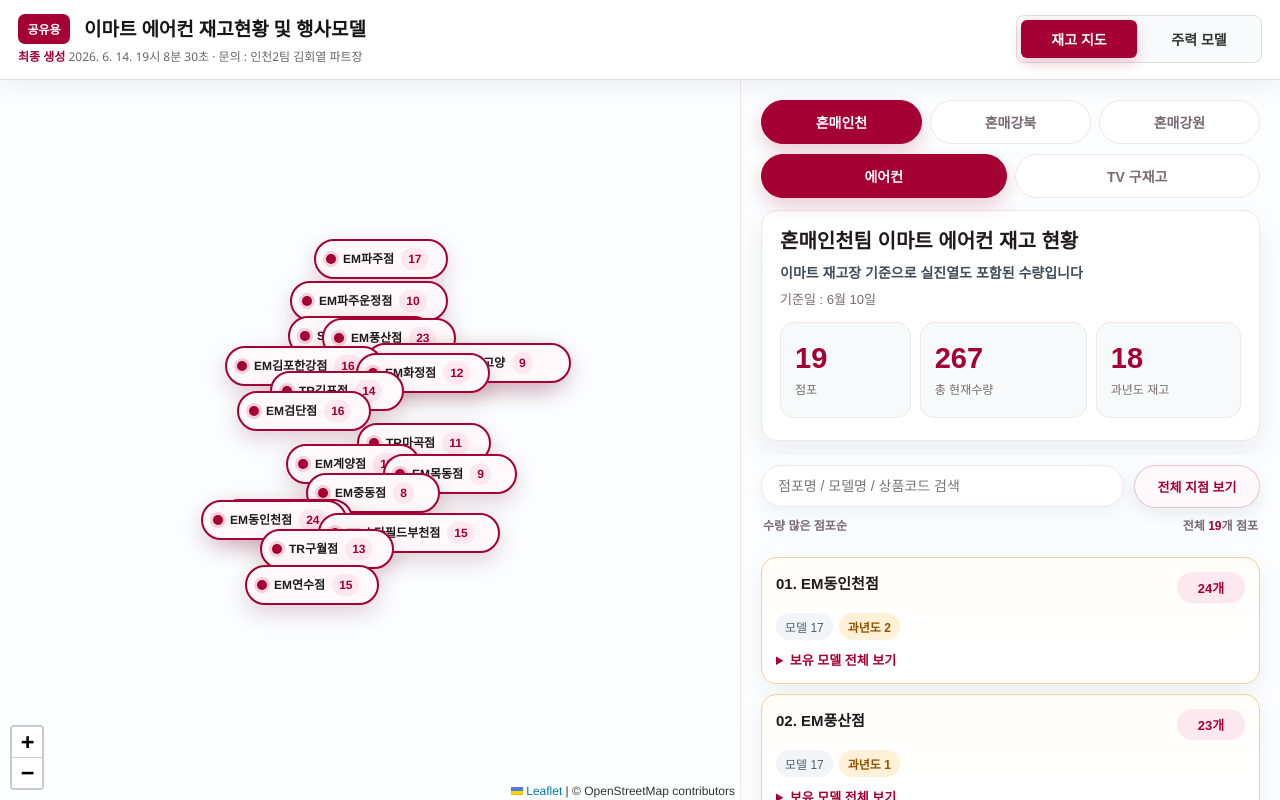
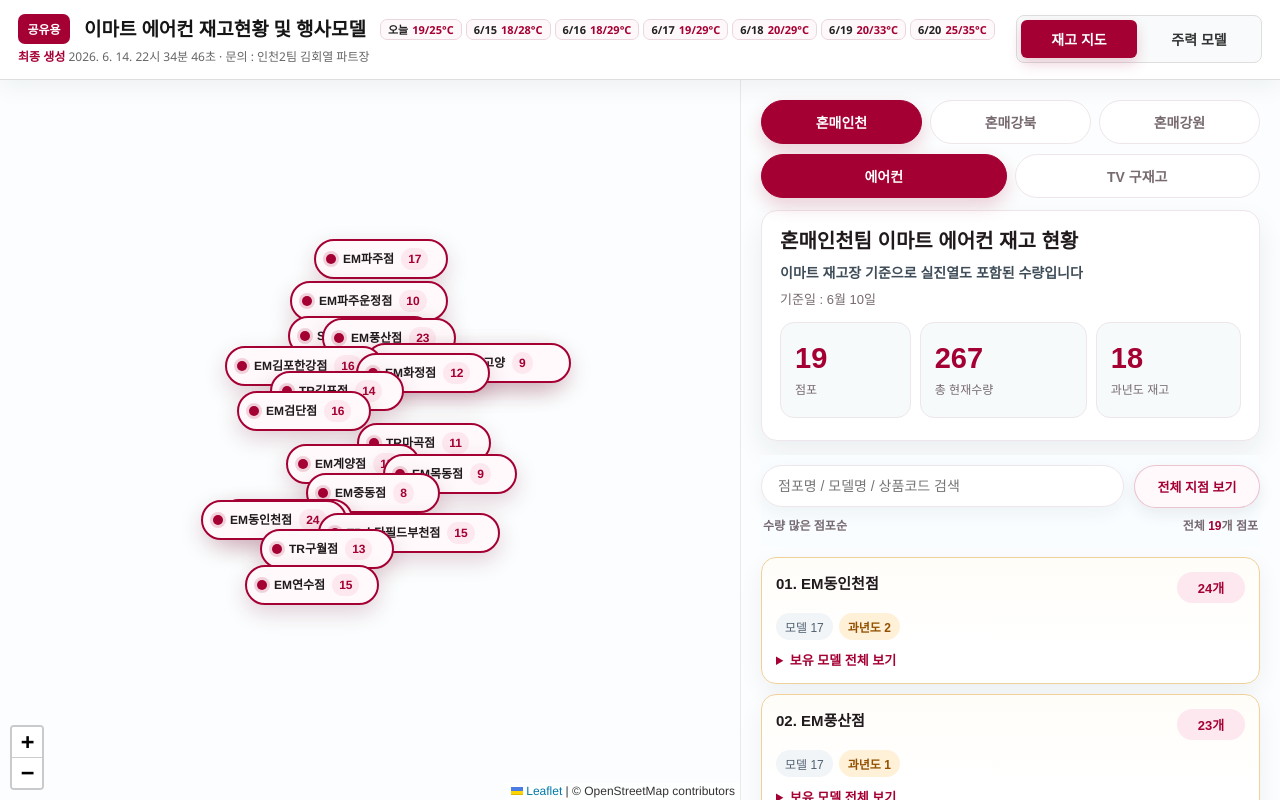
Before and after one commit to hoiyoulgame/incheon-team2-report-site, a plain HTML site: page public/reports/aircon_unified_report.html in a window 1280 px wide. Drawn offline with nearby package versions, Linux system fonts and the light colour scheme.

Commit message:
Update report site 2026-06-14_2236

```diff
--- a/public/reports/aircon_unified_report.html
+++ b/public/reports/aircon_unified_report.html
@@ -38,9 +38,9 @@
       <div class="title-row">
         <span class="brandmark">공유용</span>
         <h1>이마트 에어컨 재고현황 및 행사모델</h1>
-
+        <div class="weather" aria-label="인천 7일 온도"><span class="weather-chip"><b>오늘</b><em>19/25°C</em></span><span class="weather-chip"><b>6/15</b><em>18/28°C</em></span><span class="weather-chip"><b>6/16</b><em>18/29°C</em></span><span class="weather-chip"><b>6/17</b><em>19/29°C</em></span><span class="weather-chip"><b>6/18</b><em>20/29°C</em></span><span class="weather-chip"><b>6/19</b><em>20/33°C</em></span><span class="weather-chip"><b>6/20</b><em>25/35°C</em></span></div>
       </div>
-      <div class="meta"><strong>최종 생성</strong> 2026. 6. 14. 19시 8분 30초 · 문의 : 인천2팀 김회열 파트장</div>
+      <div class="meta"><strong>최종 생성</strong> 2026. 6. 14. 22시 34분 46초 · 문의 : 인천2팀 김회열 파트장</div>
     </div>
     <nav class="tabs" aria-label="자료 선택">
       <button class="tab active" type="button" data-target="mapFrame" aria-selected="true">재고 지도</button>
```
Also changed, not shown: public/index.html (+1 -1 lines), 1 other file.
